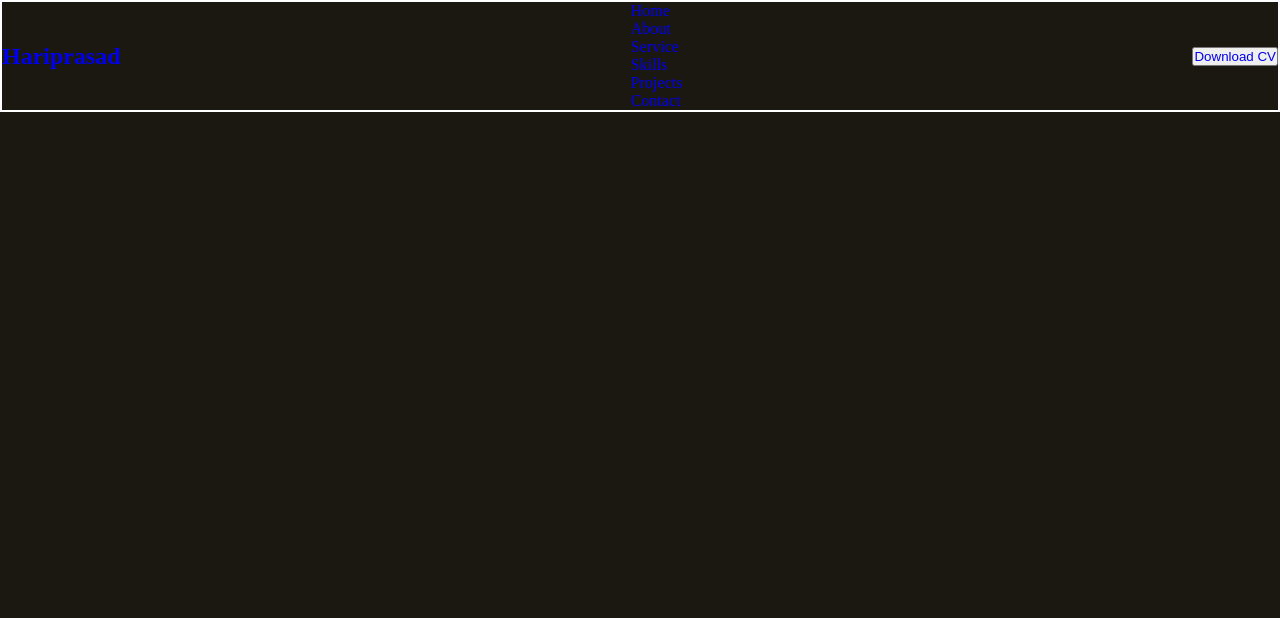
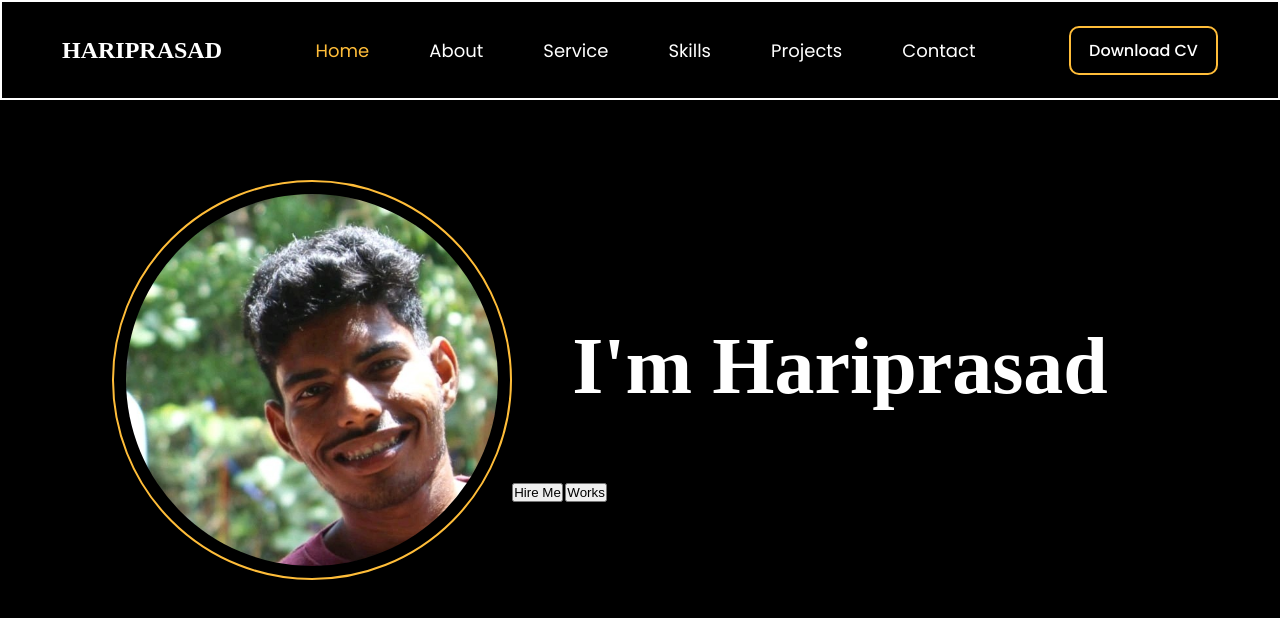
Before and after one commit to Hariprasad1303/portfolio, a website built with Parcel: page portfolio/src/index.html in a window 1280 px wide. Built offline with nearby package versions, Linux system fonts and the light colour scheme.

Commit message:
fourth commit

```diff
--- a/portfolio/src/index.html
+++ b/portfolio/src/index.html
@@ -4,7 +4,13 @@
     <meta charset="UTF-8" />
     <meta name="viewport" content="width=device-width, initial-scale=1.0" />
     <title>Portfolio</title>
-    <link rel="stylesheet" href="style.css">
+    <link rel="stylesheet" href="style.css" />
+    <link rel="preconnect" href="https://fonts.googleapis.com" />
+    <link rel="preconnect" href="https://fonts.gstatic.com" crossorigin />
+    <link
+      href="https://fonts.googleapis.com/css2?family=Open+Sans:ital,wght@0,300..800;1,300..800&family=Poppins:ital,wght@0,100;0,200;0,300;0,400;0,500;0,600;0,700;0,800;0,900;1,100;1,200;1,300;1,400;1,500;1,600;1,700;1,800;1,900&family=Roboto:ital,wght@0,100..900;1,100..900&display=swap"
+      rel="stylesheet"
+    />
   </head>
   <body>
     <!-- header section starts here -->
@@ -20,20 +26,41 @@
           <li><a href="#">Contact</a></li>
         </ul>
       </nav>
-        <button>
-          <a href="#">Download CV</a>
-        </button>
+      <a href="#" class="btn">Download CV</a>
     </header>
     <!-- Header section ends here -->
     <!-- Main section starts here  -->
     <main>
+        <section class="home">
+          <div class="image-section">
+            <img src="images/hari.jpeg"  alt="This is picture of my logo">
+          </div>
+          <div class="content-section">
+            <h1>I'm Hariprasad</h1>
+            <p>A Freelance Web developer</p>
+            <button>Hire Me</button>
+            <button>Works</button>
+          </div>
+        </section>
+        <section class="about">
 
+        </section>
+        <section class="service">
+
+        </section>
+        <section class="skills">
+
+        </section>
+        <section class="projects">
+
+        </section>
+        <section class="contact">
+
+        </section>
     </main>
     <!-- Main section ends here -->
     <!-- Footer section starts here -->
-    <footer>
-
-    </footer>
+    <footer></footer>
     <!-- Footer section ends here -->
   </body>
 </html>
--- a/portfolio/src/style.css
+++ b/portfolio/src/style.css
@@ -6,13 +6,95 @@
   list-style-type:none;
   text-decoration:none;
 }
+html{
+  font-size:10px;
+}
 body{
-  background-color:#1B1811;
+  background-color:#000000;
 }
+/* Header section css starts here */
 header{
   width:100%;
+  min-height:100px;
   border:2px white solid;
   display:flex;
   align-items:center;
   justify-content: space-between;
 }
+h2 a{
+  text-transform: uppercase;
+  color:white;
+  margin-left:60px;
+  font-size: 2.4rem;
+  font-weight: bold;
+}
+/*navbar css starts here*/
+#navbar ul{
+  width:660px;
+  display:flex;
+  align-items:center;
+  justify-content: space-between;
+}
+#navbar li a{
+  color:white;
+  font-size:1.8rem;
+  font-family: "Poppins",Arial,sans-serif;
+  transition: border 0.3s ease-in;
+}
+#navbar li:first-child a{
+  color:#ffbd39;
+}
+#navbar li a:hover{
+  border:2px solid #ffbd39;
+  padding:1rem 2rem;
+  margin:1em;
+
+}
+.btn{
+  background-color: #000000;
+  color:white;
+  border:2px solid #ffbd39;
+  margin-right:6rem;
+  padding: 1rem 1.8rem;
+  font-size:1.6rem;
+  border-radius:1rem;
+  font-family:"Poppins",Arial,sans-serif;
+  font-weighT:500;
+}
+.btn:hover{
+  background-color:#ffbd39;
+  color:#000000;
+  border:none;
+}
+/*navbar css ends here*/
+/* Header section css ends here */
+
+/* Main section css starts  here */
+main{
+  display:grid;
+  grid-template-columns:1fr;
+  grid-template-rows: repeat(6,auto);
+  gap:20px
+}
+.home{
+  margin:80px 0px;
+  display:flex;
+  align-items:center;
+  justify-content:center;
+}
+img{
+  height:400px;
+  width:100%;
+  border-radius: 50%;
+  border: 2px solid #ffbd39;
+  padding:12px;
+  transition:0.4s;
+}
+img:hover{
+  transform:scale(1.2);
+}
+.content-section h1{
+  margin:6rem;
+  font-size:8rem;
+  color:white;
+}
```
Also changed, not shown: portfolio/src/images/hari.jpeg (added), 1 other file. Lines whose indentation alone changed are shown as unchanged.
